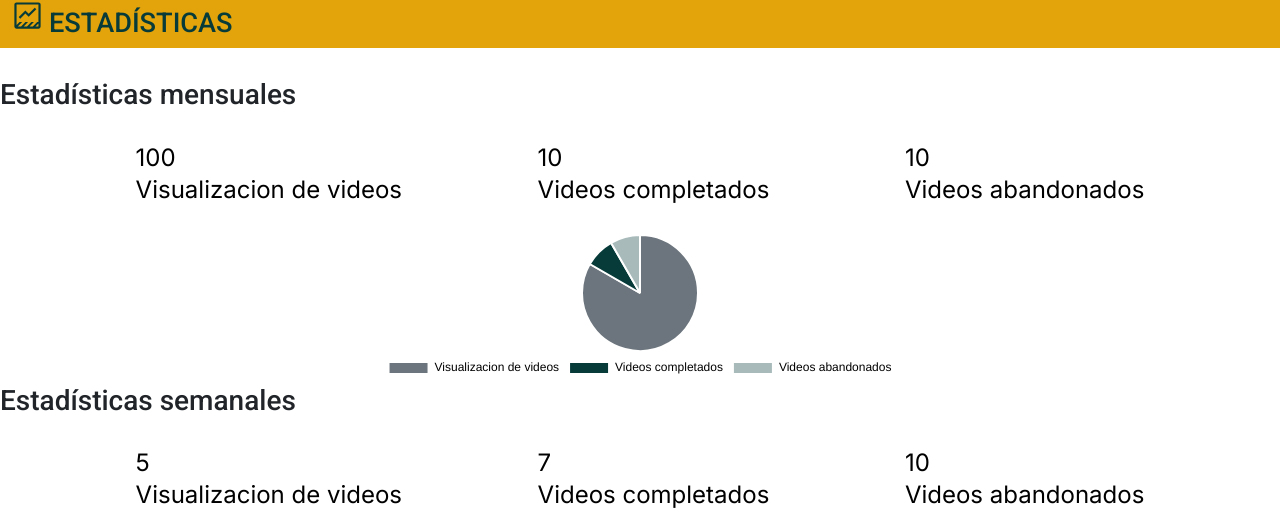
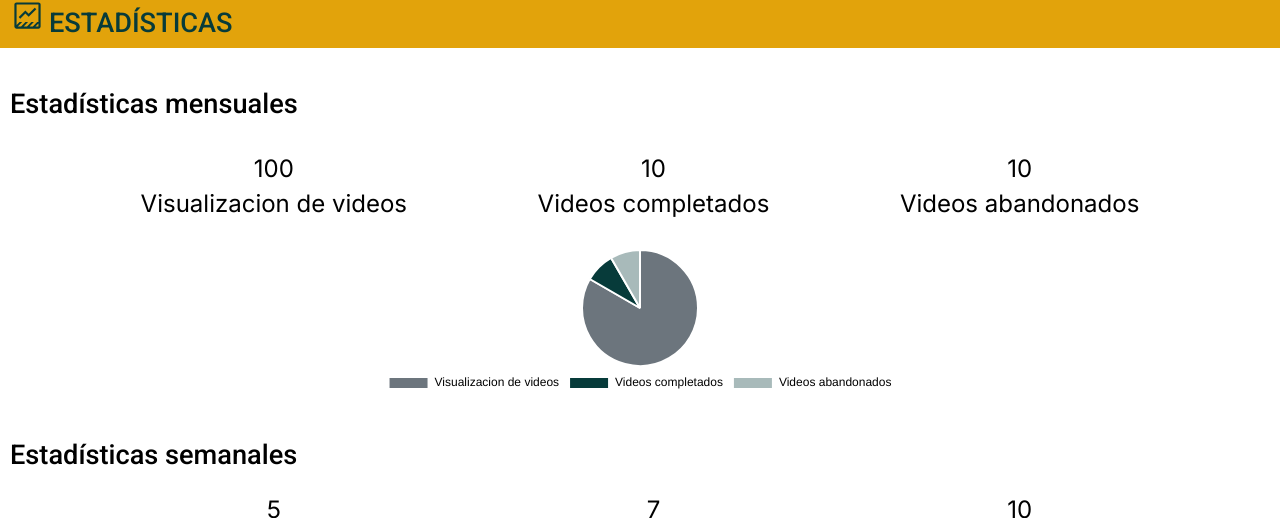
Before and after one commit to dlab-team/celulatd-1, a React (Create React App) app: page /Statistics in a window 1280 px wide. Shown: the part 282-800 px from the top of the page. Built offline with nearby package versions, Linux system fonts and the light colour scheme.

Commit message:
se crean los estilos para la pagina de mensajes y estadisticas

```diff
--- a/src/components/dashboard/notification/ListNotifications.js
+++ b/src/components/dashboard/notification/ListNotifications.js
@@ -1,6 +1,10 @@
 import React, { useState, useEffect } from "react";
 import axios from "axios";
 import Header from "../../common/header";
+import NavbarComp from "../NavbarComponent";
+import "../../../scssWeb/main.css";
+import MensajeSvg from "../../../assets/img/notifications_G.svg";
+import NavbarNotification from "../notification/NabvarNotifcation";
 
 export default function News() {
   const [articles, setArticles] = useState([]);
@@ -25,13 +29,24 @@ export default function News() {
   };
 
   return (
+    <div>
+    <Header />
+    <NavbarComp />
+    <div className="barra">
+      <img className="svg-img-barra" src={MensajeSvg} />
+      <h2>MENSAJES</h2>
+    </div>
+    <div className=" container-body-notification">
+      <NavbarNotification />
     <div className="Container">
       {articles.map((article) => (
-        <div key={article.name}>
-          <h1>{article.title}</h1>
-          <h4>{article.content}</h4>
+        <div className="notification-box" key={article.name}>
+          <h2>{article.title}</h2>
+          <p>{article.content}</p>
         </div>
       ))}
     </div>
+    </div>
+    </div>
   );
 }
--- a/src/components/dashboard/notification/Notification.js
+++ b/src/components/dashboard/notification/Notification.js
@@ -52,7 +52,7 @@ const Notification = () => {
       <NavbarComp />
       <div className="barra">
         <img className="svg-img-barra" src={MensajeSvg} />
-        <h2>INICIO</h2>
+        <h2>MENSAJES</h2>
       </div>
       <div className=" container-body-all">
         <NavbarNotification />
--- a/src/components/dashboard/statistics/Statistics.js
+++ b/src/components/dashboard/statistics/Statistics.js
@@ -103,7 +103,7 @@ export default function PieCharts() {
           }}
         >
           <div>
-            <h3>Estadísticas mensuales</h3>
+            <h2>Estadísticas mensuales</h2>
             <div
               style={{
                 display: "flex",
@@ -131,8 +131,8 @@ export default function PieCharts() {
               </div>
             </div>
           </div>
-          <div>
-            <h3>Estadísticas semanales</h3>
+          <div className="container-statics_body-weekly">
+            <h2>Estadísticas semanales</h2>
             <div
               style={{
                 display: "flex",
@@ -144,7 +144,7 @@ export default function PieCharts() {
                 style={{
                   display: "flex",
                   justifyContent: "space-evenly",
-                  marginTop: "30px",
+                  marginTop: "20px",
                   width: "100%",
                 }}
               >
--- a/src/scssWeb/base/_typography.scss
+++ b/src/scssWeb/base/_typography.scss
@@ -14,7 +14,7 @@
     }
  }
 
- @mixin font-h2 ($color: white){
+ @mixin font-h2 ($color: black){
     font-family: Roboto;
     font-weight: 500;
     font-size: 1.2rem;
--- a/src/scssWeb/components/_inputbox.scss
+++ b/src/scssWeb/components/_inputbox.scss
@@ -13,6 +13,7 @@
       }
 
       h2 {
+        color: $userwhite;
         margin: 5% 5%;
       }
     }
--- a/src/scssWeb/layout/_navbarvideo.scss
+++ b/src/scssWeb/layout/_navbarvideo.scss
@@ -5,6 +5,7 @@
 
 .navbarvideo {
   background: $userwhite;
+
 
 
 
--- a/src/scssWeb/main.css
+++ b/src/scssWeb/main.css
@@ -157,7 +157,7 @@ body h2 {
   font-family: Roboto;
   font-weight: 500;
   font-size: 1.2rem;
-  color: white;
+  color: black;
 }
 @media screen and (min-width: 1024px) {
   body h2 {
@@ -182,7 +182,7 @@ body h2 {
   font-family: Roboto;
   font-weight: 500;
   font-size: 1.2rem;
-  color: white;
+  color: black;
 }
 @media screen and (min-width: 1024px) {
   body h2 {
@@ -249,7 +249,7 @@ body h2 {
   font-family: Roboto;
   font-weight: 500;
   font-size: 1.2rem;
-  color: white;
+  color: black;
 }
 @media screen and (min-width: 1024px) {
   body h2 {
@@ -317,7 +317,7 @@ body h2 {
   font-family: Roboto;
   font-weight: 500;
   font-size: 1.2rem;
-  color: white;
+  color: black;
 }
 @media screen and (min-width: 1024px) {
   body h2 {
@@ -357,7 +357,7 @@ body h2 {
   font-family: Roboto;
   font-weight: 500;
   font-size: 1.2rem;
-  color: white;
+  color: black;
 }
 @media screen and (min-width: 1024px) {
   body h2 {
@@ -376,6 +376,7 @@ body h2 {
   }
 }
 .container-recive-info label h2 {
+  color: white;
   margin: 5% 5%;
 }
 .container-recive-info input {
@@ -452,7 +453,7 @@ body h2 {
   font-family: Roboto;
   font-weight: 500;
   font-size: 1.2rem;
-  color: white;
+  color: black;
 }
 @media screen and (min-width: 1024px) {
   body h2 {
@@ -642,7 +643,7 @@ body h2 {
   font-family: Roboto;
   font-weight: 500;
   font-size: 1.2rem;
-  color: white;
+  color: black;
 }
 @media screen and (min-width: 1024px) {
   body h2 {
@@ -763,7 +764,7 @@ body h2 {
   font-family: Roboto;
   font-weight: 500;
   font-size: 1.2rem;
-  color: white;
+  color: black;
 }
 @media screen and (min-width: 1024px) {
   body h2 {
@@ -881,7 +882,7 @@ body h2 {
   font-family: Roboto;
   font-weight: 500;
   font-size: 1.2rem;
-  color: white;
+  color: black;
 }
 @media screen and (min-width: 1024px) {
   body h2 {
@@ -906,7 +907,7 @@ body h2 {
   font-family: Roboto;
   font-weight: 500;
   font-size: 1.2rem;
-  color: white;
+  color: black;
 }
 @media screen and (min-width: 1024px) {
   body h2 {
@@ -971,7 +972,7 @@ body h2 {
   font-family: Roboto;
   font-weight: 500;
   font-size: 1.2rem;
-  color: white;
+  color: black;
 }
 @media screen and (min-width: 1024px) {
   body h2 {
@@ -996,12 +997,33 @@ body h2 {
   font-family: Roboto;
   font-weight: 500;
   font-size: 1.2rem;
-  color: white;
+  color: black;
 }
 @media screen and (min-width: 1024px) {
   body h2 {
     font-size: 1.7rem;
   }
+}
+
+.container-body-notification {
+  margin-top: 260px;
+}
+@media screen and (min-width: 1024px) {
+  .container-body-notification {
+    margin-top: 350px;
+  }
+}
+
+.notification-box {
+  background: rgba(7, 59, 58, 0.2509803922);
+  width: 100vw;
+  height: min-content;
+  overflow: scroll;
+  padding-left: 13px;
+  margin-bottom: 10px;
+}
+.notification-box p {
+  line-height: 1.2rem;
 }
 
 body p {
@@ -1021,7 +1043,7 @@ body h2 {
   font-family: Roboto;
   font-weight: 500;
   font-size: 1.2rem;
-  color: white;
+  color: black;
 }
 @media screen and (min-width: 1024px) {
   body h2 {
@@ -1031,6 +1053,15 @@ body h2 {
 
 .container-statics_body {
   width: 100%;
+  padding: 10px;
+}
+.container-statics_body p {
+  line-height: 1.2rem;
+  text-align: center;
+}
+
+.container-statics_body-weekly {
+  margin-top: 40px;
 }
 
 body p {
@@ -1050,7 +1081,7 @@ body h2 {
   font-family: Roboto;
   font-weight: 500;
   font-size: 1.2rem;
-  color: white;
+  color: black;
 }
 @media screen and (min-width: 1024px) {
   body h2 {
--- a/src/scssWeb/pages/_messages.scss
+++ b/src/scssWeb/pages/_messages.scss
@@ -3,3 +3,29 @@
 @import "../base/breakpoints";
 @import "../base/base";
 @import "../base/typography";
+
+
+
+.container-body-notification{
+    margin-top: 260px;
+    @include media(lg) {
+      margin-top: 350px;
+
+
+    }
+
+  }
+
+.notification-box{
+    background: $usergeenligth;
+      width: 100vw;
+      height: min-content;
+      overflow: scroll;
+      padding-left: 13px;
+      margin-bottom: 10px;
+      p{
+        line-height: 1.2rem;
+      }
+
+
+}
--- a/src/scssWeb/pages/_statistics.scss
+++ b/src/scssWeb/pages/_statistics.scss
@@ -7,4 +7,12 @@
 
 .container-statics_body{
     width: 100%;
+    padding: 10px;
+    p{
+        line-height: 1.2rem;
+        text-align: center;
+      }
 }
+.container-statics_body-weekly{
+    margin-top: 40px;
+}
```
Also changed, not shown: 1 other file (tests, documents, lock files or other folders).
